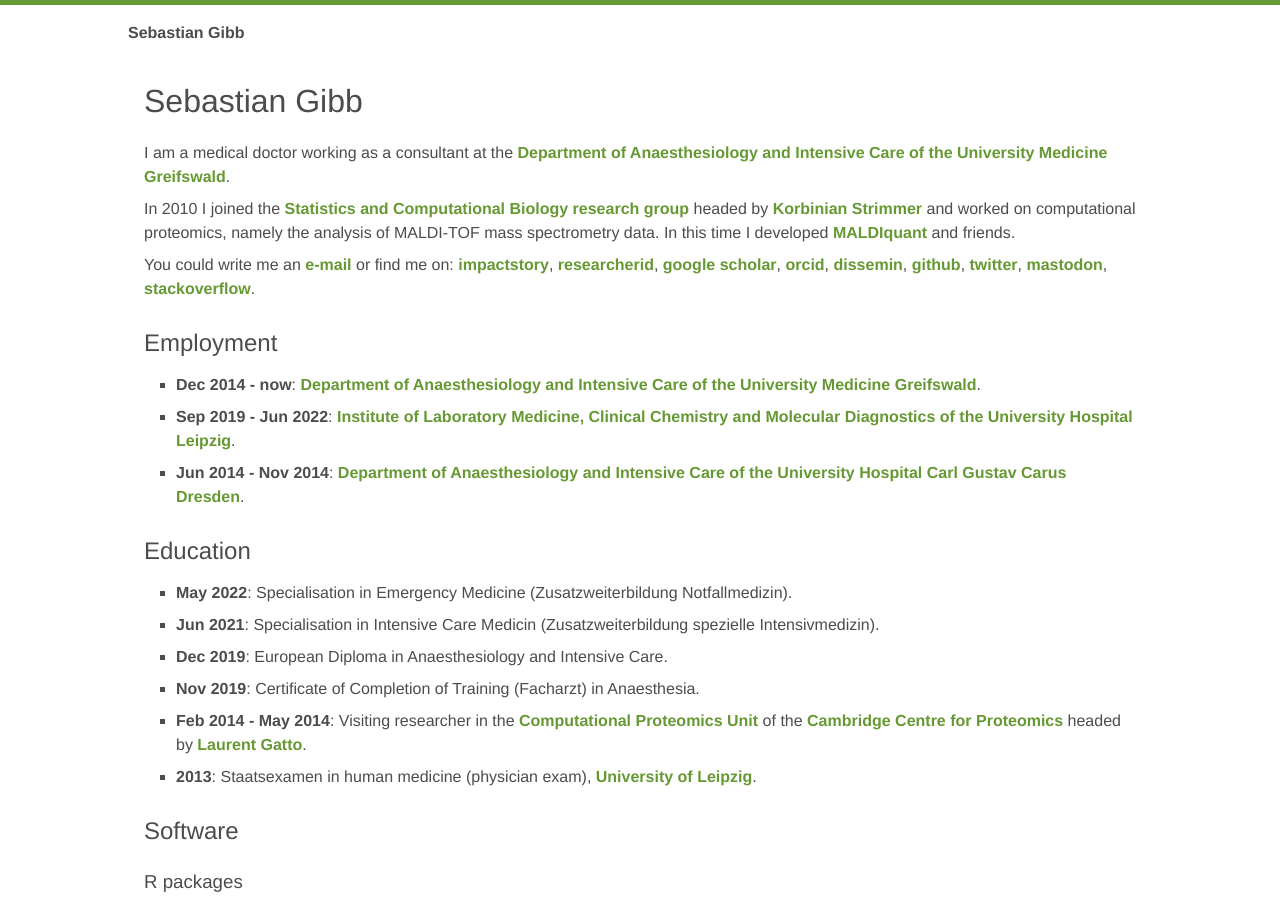
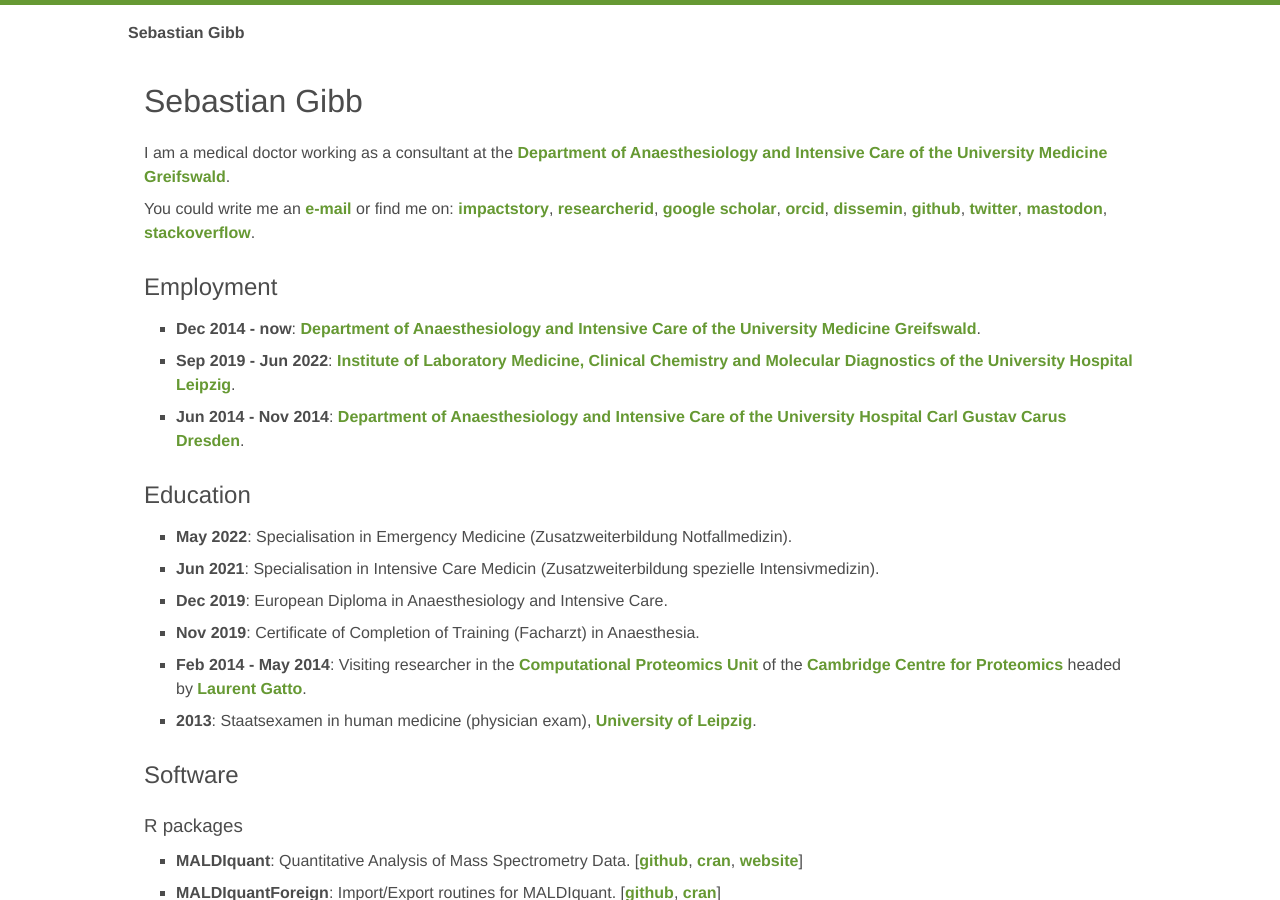
Before and after one commit to sgibb/sgibb.github.io, a Jekyll site: the page built from index.md, in a window 1280 px wide and 900 px high. Built offline with Jekyll 4.4.1, drawn with Linux system fonts in a browser that asks for light colours.

Commit message:
refactor: drop SCB group paragraph

```diff
--- a/index.md
+++ b/index.md
@@ -6,10 +6,6 @@ redirect_from:
 ---
 
 I am a medical doctor working as a consultant at the [Department of Anaesthesiology and Intensive Care of the University Medicine Greifswald](https://www2.medizin.uni-greifswald.de/intensiv/).
-
-In 2010 I joined the [Statistics and Computational Biology research group](https://strimmerlab.github.io)
-headed by [Korbinian Strimmer](https://strimmerlab.github.io/korbinian.html) and worked on computational proteomics,
-namely the analysis of MALDI-TOF mass spectrometry data. In this time I developed [MALDIquant](https://strimmerlab.github.io/software/maldiquant/) and friends.
 
 You could write me an <a href="mailto:{{ site.email }}">e-mail</a> or find me on:
 {% for entry in site.data.social %} [{{ entry.title}}]({{ entry.url }}){% if entry.rel %}{:rel="{{ entry.rel}}"}{% endif %}{% unless forloop.last %}, {% endunless %}{% endfor %}.
```
